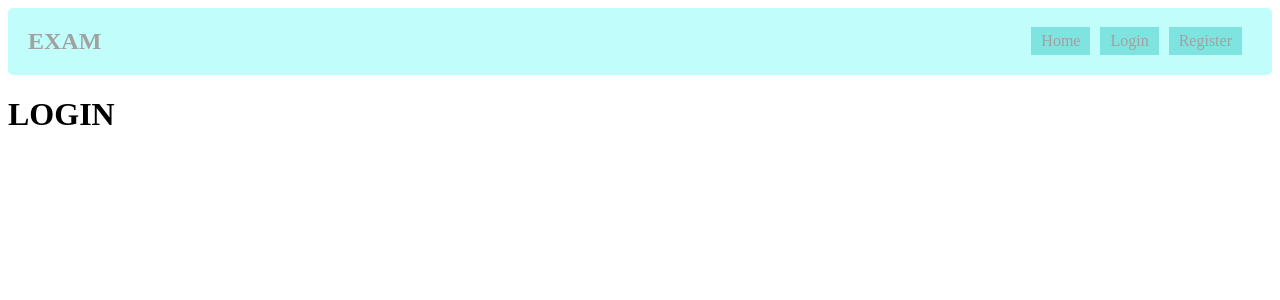
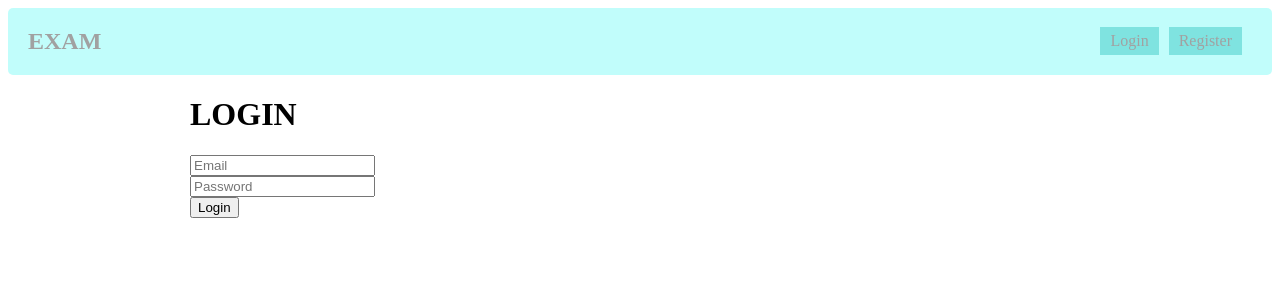
Before and after one commit to dovydaszemait/reactEXAM_DovZem, a React (Create React App) app: page /login in a window 1280 px wide. Shown: the top 300 px of the page. Built offline with nearby package versions, Linux system fonts and the light colour scheme.

Commit message:
handling login/logout

```diff
--- a/src/App.css
+++ b/src/App.css
@@ -0,0 +1,6 @@
+.container {
+    max-width: 900px;
+    margin: 0 auto;
+    padding-left: 20px;
+    padding-right: 20px;
+  }
--- a/src/App.js
+++ b/src/App.js
@@ -1,24 +1,48 @@
-import { Route, Switch } from 'react-router-dom';
-import './App.css';
-import Header from './components/Header';
-import LoginPage from './pages/LoginPage';
+import { useState } from "react";
+import { Route, Switch } from "react-router-dom";
+import "./App.css";
+import Header from "./components/Header";
+import LoginPage from "./pages/LoginPage";
+import RegisterPage from "./pages/RegisterPage";
+import AuthContext from "./store/authContext";
 
 function App() {
+  const [isUserLoggedIn, setIsUserLoggedIn] = useState(false)
+  function login() {
+    console.log('App.js login');
+    setIsUserLoggedIn(true);
+  }
+  function logout() {
+    console.log('App.js logout');
+    setIsUserLoggedIn(false);
+  }
+
+  const ctxValue = {
+    isUserLoggedIn,
+    login,
+    logout,
+  };
+
   return (
-    <div className='App'>
+    <AuthContext.Provider value={ctxValue}>
+    <div className="App">
       <Header />
       <Switch>
-      <Route path={'/'} exact>
+        <Route path={"/"} exact>
           <h1>HOME</h1>
         </Route>
-      <Route path={'/login'}>
+        <Route path={"/login"}>
           <LoginPage />
         </Route>
-      <Route path={'*'} >
+        <Route path={"/register"}>
+          <RegisterPage />
+        </Route>
+        <Route path={"*"}>
           <h2>Page not found</h2>
         </Route>
       </Switch>
     </div>
+    </AuthContext.Provider>
   );
 }
 
--- a/src/components/Header.jsx
+++ b/src/components/Header.jsx
@@ -1,18 +1,31 @@
-import React from 'react'
-import { NavLink } from 'react-router-dom'
-import css from './Header.module.css';
+import React from "react";
+import { useContext } from "react";
+import { NavLink } from "react-router-dom";
+import AuthContext from "../store/authContext";
+import css from "./Header.module.css";
 
 function Header() {
+  const authCtx = useContext(AuthContext);
+
+  function logoutHandler(e) {
+    authCtx.logout();
+  }
+
   return (
-<header className={css.header}>
-    <h2>EXAM</h2>
-    <nav className={css.navLink}>
-        <NavLink to={'/'}>Home</NavLink>
-        <NavLink to={'/login'}>Login</NavLink>
-        <NavLink to={'/register'}>Register</NavLink>
-    </nav>
-</header>
-    )
+    <header className={css.header}>
+      <h2>EXAM</h2>
+      <nav className={css.navLink}>
+        {authCtx.isUserLoggedIn && <NavLink to={"/"}>Home</NavLink>}
+        {!authCtx.isUserLoggedIn && <NavLink to={"/login"}>Login</NavLink>}
+        <NavLink to={"/register"}>Register</NavLink>
+        {authCtx.isUserLoggedIn && (
+          <NavLink onClick={logoutHandler} to={"/login"}>
+            Logout
+          </NavLink>
+        )}
+      </nav>
+    </header>
+  );
 }
 
-export default Header
+export default Header;
--- /dev/null
+++ b/src/components/UI/Container.jsx
@@ -0,0 +1,9 @@
+import React from 'react'
+
+function Container(props) {
+  return (
+    <div className={`container ${props.className}`}>{props.children}</div>
+  )
+}
+
+export default Container
--- a/src/pages/LoginPage.jsx
+++ b/src/pages/LoginPage.jsx
@@ -1,9 +1,27 @@
-import React from 'react'
+import React from "react";
+import { useContext } from "react";
+import Container from "../components/UI/Container";
+import AuthContext from "../store/authContext";
 
 function LoginPage() {
+  const authCtx = useContext(AuthContext);
+  function formHandler(e) {
+    e.preventDefault();
+    console.log("Logging in");
+    authCtx.login();
+  }
   return (
-<h1>LOGIN</h1>
- )
+    <Container>
+      <h1>LOGIN</h1>
+      <form onSubmit={formHandler}>
+        <input type="text" placeholder="Email" />
+        <br />
+        <input type="text" placeholder="Password" />
+        <br />
+        <button type="submit"> Login </button>
+      </form>
+    </Container>
+  );
 }
 
-export default LoginPage
+export default LoginPage;
--- /dev/null
+++ b/src/pages/RegisterPage.jsx
@@ -0,0 +1,11 @@
+import React from 'react'
+
+function RegisterPage() {
+  return (
+    <div>
+        <h1>REGISTER</h1>
+    </div>
+  )
+}
+
+export default RegisterPage
--- /dev/null
+++ b/src/store/authContext.jsx
@@ -0,0 +1,10 @@
+import { createContext } from 'react';
+
+const AuthContext = createContext({
+  isUserLoggedIn: false,
+  login() {},
+  logout() {},
+});
+AuthContext.displayName = 'AuthContext';
+
+export default AuthContext;
```
Lines whose indentation alone changed are shown as unchanged.
